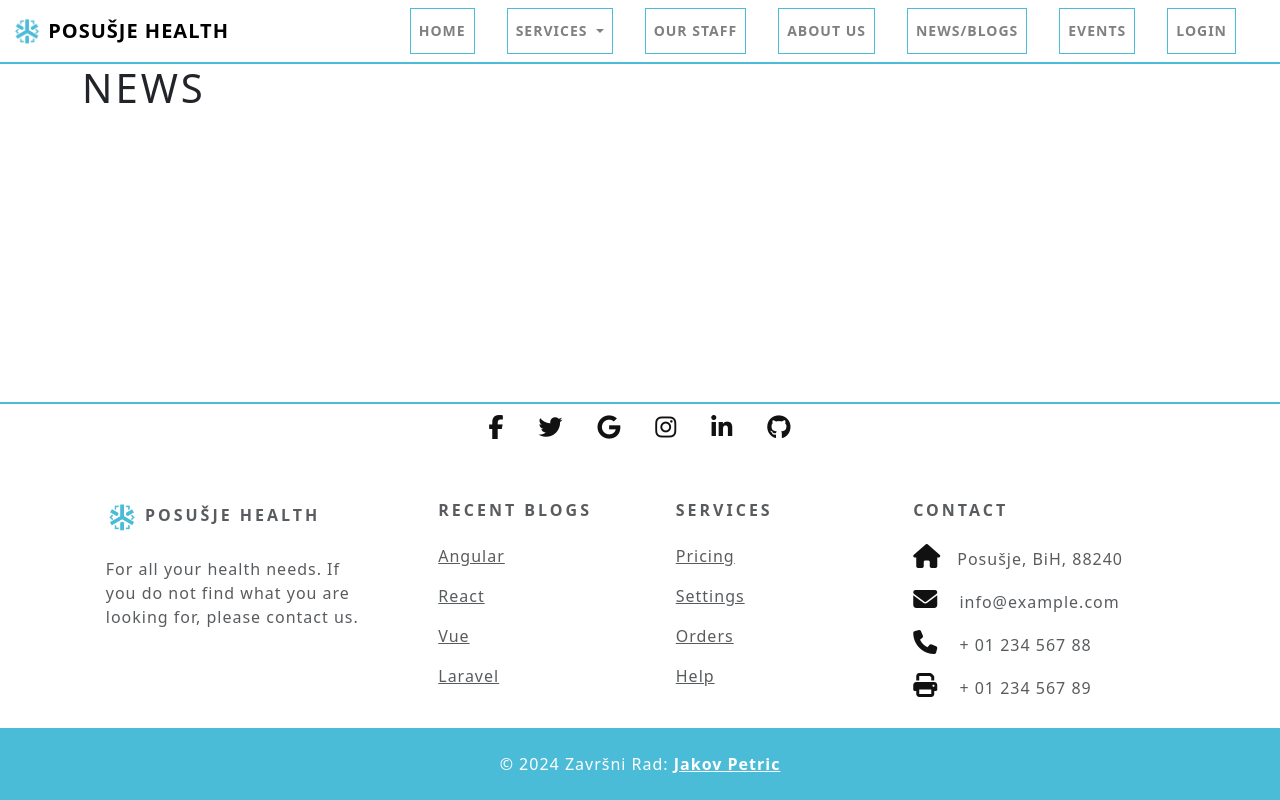
After one commit to Jascha57/ZavrsniRad2024, a Django app: page /news/ in a window 1280 px wide. The commit adds this page. Run offline with Django 5.2, Linux system fonts and the light colour scheme; some libraries are stand-ins or nearby versions.

Commit message:
Add news page and update navbar link

```diff
--- a/project/website/templates/components/navbar.html
+++ b/project/website/templates/components/navbar.html
@@ -35,7 +35,7 @@
           <a class="nav-link" href="#">About Us</a>
         </li>
         <li class="nav-item">
-          <a class="nav-link" href="#">News/Blogs</a>
+          <a class="nav-link" href="{% url 'news' %}">News/Blogs</a>
         </li>
         <li class="nav-item">
           <a class="nav-link" href="#">Events</a>
--- /dev/null
+++ b/project/website/templates/news.html
@@ -0,0 +1,9 @@
+{% extends 'base.html' %}
+
+{% block title %} - News{% endblock %}
+
+{% block content %}
+    <div class="container">
+        <h1>NEWS</h1>
+    </div>
+{% endblock %}
--- a/project/website/urls.py
+++ b/project/website/urls.py
@@ -5,4 +5,5 @@ from django.conf.urls.static import static
 
 urlpatterns = [
     path('', views.homepage, name='homepage'),
+    path('news/', views.news, name='news'),
 ] + static(settings.STATIC_URL, document_root=settings.STATIC_ROOT) + static(settings.MEDIA_URL, document_root=settings.MEDIA_ROOT)
--- a/project/website/views.py
+++ b/project/website/views.py
@@ -1,4 +1,10 @@
 from django.shortcuts import render
+
+from .models import *
 
 def homepage(request):
     return render(request, 'homepage.html')
+
+def news(request):
+    news = News.objects.all()
+    return render(request, 'news.html', {'news': news})
```
